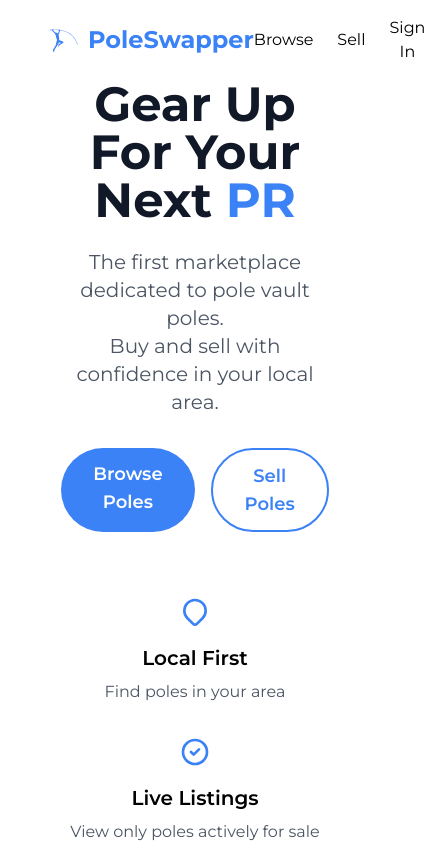
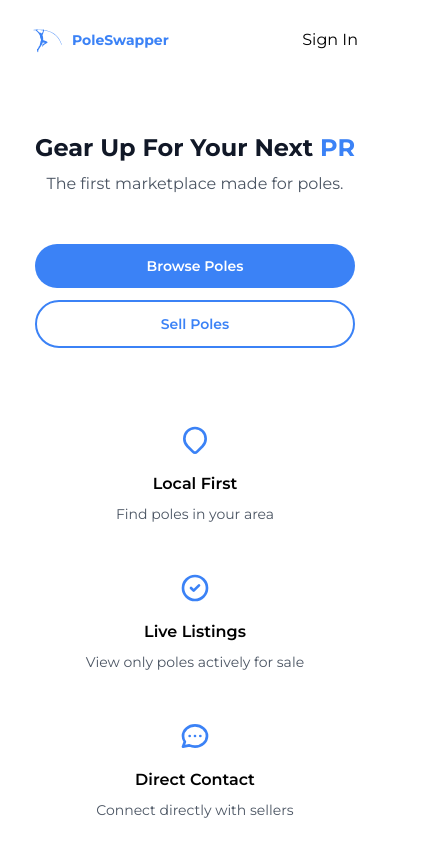
Before and after one commit to joonhoswe/PoleSwap, a React (Vite) app: page / in a window 390 px wide. Shown: the top 844 px of the page, 425 px wide, since content can reach past the window. Built offline with nearby package versions, Linux system fonts and the light colour scheme; no server answers.

Commit message:
mobile friendly tweaks

```diff
--- a/src/components/Navbar.jsx
+++ b/src/components/Navbar.jsx
@@ -1,14 +1,18 @@
 import { Link } from "react-router-dom";
 import { RoutePaths } from "../general/RoutePaths";
 import { SignedIn, SignedOut, SignInButton, UserButton } from "@clerk/clerk-react";
+import { useState } from "react";
+import { Menu } from "lucide-react";
 
 export const Navbar = () => {
+    const [isOpen, setIsOpen] = useState(false);
+
     return (
         <div className="flex flex-row justify-between items-center h-20 w-full">
-            {/* Logo Section */}
-            <div className="flex items-center">
-                <Link to="/">
-                    <span className="text-blue-500 text-2xl font-bold flex items-center gap-2">
+            <div className="flex justify-between items-center h-20 px-4 w-full bg-white">
+                {/* Logo */}
+                <Link to="/" className="flex-shrink-0">
+                    <span className="text-blue-500 text-sm lg:text-2xl font-bold flex items-center gap-2">
                         <svg width="32" height="32" viewBox="0 0 300 250" fill="currentColor">
                             <g transform="translate(0.000000,250.000000) scale(0.100000,-0.100000)">
                                 <path d="M371 2224 c-15 -11 -53 -18 -109 -21 -90 -5 -144 -25 -124 -45 8 -8 39 -7 103 1 l93 12 99 -98 c145 -144 241 -262 281 -345 28 -61 35 -87 38 -158 4 -75 10 -96 48 -175 58 -120 61 -157 21 -234 -22 -44 -31 -74 -31 -109 0 -28 -11 -78 -25 -115 -13 -36 -27 -96 -31 -133 -7 -62 -11 -71 -54 -119 -29 -32 -56 -75 -69 -111 -12 -33 -29 -76 -38 -97 -16 -38 -55 -67 -89 -67 -15 0 -16 -10 -11 -92 7 -109 20 -155 54 -186 47 -43 58 -32 58 61 0 99 19 146 121 293 179 262 212 314 254 417 39 94 47 107 65 103 11 -3 58 -6 105 -6 l84 0 -49 -50 c-45 -46 -52 -49 -104 -52 l-56 -3 -8 -40 c-5 -22 -15 -65 -23 -96 -17 -68 -18 -111 -2 -127 20 -20 35 -13 42 20 14 68 98 141 277 240 123 67 148 85 160 115 29 77 -58 129 -361 215 l-45 13 3 50 c6 90 -18 284 -43 353 l-24 65 28 56 c15 31 39 97 53 146 15 50 36 123 48 163 14 48 26 72 35 72 32 0 254 -52 350 -81 580 -179 976 -532 1183 -1055 22 -55 44 -117 47 -138 9 -44 37 -82 53 -72 16 9 9 34 -45 181 -97 263 -227 469 -413 655 -138 138 -259 226 -440 318 -199 102 -363 159 -596 207 -70 14 -139 34 -153 44 -41 29 -69 34 -94 18 -19 -12 -44 -13 -157 -5 -74 5 -185 7 -246 4 -77 -3 -128 -1 -170 9 -74 18 -65 18 -93 -1z m518 -54 c69 -5 129 -14 135 -20 17 -17 9 -74 -17 -126 -13 -27 -28 -64 -32 -81 -3 -18 -20 -47 -37 -65 l-31 -33 -9 32 c-12 48 -47 67 -110 61 l-52 -5 -93 74 c-51 41 -111 93 -133 116 -35 36 -38 42 -23 49 26 10 260 9 402 -2z"/>
@@ -17,36 +21,69 @@ export const Navbar = () => {
                         PoleSwapper
                     </span>
                 </Link>
-            </div>
 
-            {/* Navigation Links */}
-            <div className="flex items-center gap-6">
+                {/* Desktop Navigation */}
+                <div className="hidden md:flex items-center gap-8 flex-1 justify-center">
                     <Link to={RoutePaths.LISTINGS} className="hover:text-blue-500">
                         Browse
                     </Link>
-
                     <Link to={RoutePaths.SELL} className="hover:text-blue-500">
                         Sell
                     </Link>
+                    <SignedIn>
+                        <Link to={RoutePaths.DASHBOARD} className="hover:text-blue-500">
+                            Dashboard
+                        </Link>
+                    </SignedIn>
+                </div>
 
+                {/* Right Side Controls */}
+                <div className="flex items-center gap-2">
                     <SignedOut>
                         <SignInButton className="bg-blue-500 text-white px-4 py-2 rounded-full hover:bg-blue-600">
                             Sign In
                         </SignInButton>
                     </SignedOut>
-
                     <SignedIn>
-                    {/* <Link to={RoutePaths.MY_LISTINGS} className="hover:text-blue-500">
-                        My Listings
-                    </Link> */}
-
-                    <Link to={RoutePaths.DASHBOARD} className="hover:text-blue-500">
-                        Dashboard
-                    </Link>
-
+                        <button
+                            className="md:hidden p-2"
+                            onClick={() => setIsOpen(!isOpen)}
+                        >
+                            <Menu size={24} />
+                        </button>
                         <UserButton />
                     </SignedIn>
                 </div>
             </div>
+
+            {/* Mobile Menu */}
+            {isOpen && (
+                <div className="absolute top-20 left-0 right-0 bg-white border-b border-gray-200 md:hidden">
+                    <div className="flex flex-col p-4 space-y-4">
+                        <Link
+                            to={RoutePaths.LISTINGS}
+                            className="hover:text-blue-500 p-2"
+                            onClick={() => setIsOpen(false)}
+                        >
+                            Browse
+                        </Link>
+                        <Link
+                            to={RoutePaths.SELL}
+                            className="hover:text-blue-500 p-2"
+                            onClick={() => setIsOpen(false)}
+                        >
+                            Sell
+                        </Link>
+                        <Link
+                            to={RoutePaths.DASHBOARD}
+                            className="hover:text-blue-500 p-2"
+                            onClick={() => setIsOpen(false)}
+                        >
+                            Dashboard
+                        </Link>
+                    </div>
+                </div>
+            )}
+        </div>
     );
 };
--- a/src/general/Layout.jsx
+++ b/src/general/Layout.jsx
@@ -2,7 +2,7 @@ import { Navbar } from '../components/Navbar'
 
 export const Layout = ({ children }) => {
   return (
-    <div className="flex flex-col min-h-screen w-full px-12 items-center text-black">
+    <div className="flex flex-col min-h-screen w-full px-4 lg:px-12 items-center text-black">
       <Navbar/>
       {children}
     </div>
--- a/src/pages/Home.jsx
+++ b/src/pages/Home.jsx
@@ -3,26 +3,25 @@ import { RoutePaths } from '../general/RoutePaths';
 
 export const Home = () => {
   return (
-        <div className="flex min-h-[calc(100vh-5rem)] flex-col items-center">
+    <div className="min-h-[calc(100vh-5rem)] flex flex-col">
       {/* Hero Section */}
-            <div className="flex flex-col items-center justify-center flex-1 px-4 text-center">
-                <h1 className="mb-6 text-5xl font-bold text-gray-900">
+      <div className="flex-1 flex flex-col items-center justify-center px-4 py-8 md:py-16">
+        <h1 className="text-2xl md:text-3xl lg:text-5xl font-bold text-gray-900 text-center mb-2 md:mb-6">
           Gear Up For Your Next <span className="text-blue-500">PR</span>
         </h1>
-                <p className="mb-8 text-xl text-gray-600 max-w-2xl">
-                    The first marketplace dedicated to pole vault poles. <br/>
-                    Buy and sell with confidence in your local area.
+        <p className="text-base md:text-lg lg:text-xl text-gray-600 max-w-2xl text-center mb-12 md:mb-8">
+          The first marketplace made for poles.
         </p>
-                <div className="flex gap-4">
+        <div className="flex flex-col sm:flex-row gap-3 w-full sm:w-auto">
           <Link
             to={RoutePaths.LISTINGS}
-                        className="px-8 py-3 text-lg font-semibold text-white bg-blue-500 rounded-full hover:bg-blue-600 transition-colors"
+            className="w-full sm:w-auto text-center px-6 py-3 text-sm md:text-base font-semibold text-white bg-blue-500 rounded-full hover:bg-blue-600 transition-colors"
           >
             Browse Poles
           </Link>
           <Link
             to={RoutePaths.SELL}
-                        className="px-8 py-3 text-lg font-semibold text-blue-500 border-2 border-blue-500 rounded-full hover:bg-blue-50 transition-colors"
+            className="w-full sm:w-auto text-center px-6 py-3 text-sm md:text-base font-semibold text-blue-500 border-2 border-blue-500 rounded-full hover:bg-blue-50 transition-colors"
           >
             Sell Poles
           </Link>
@@ -30,8 +29,9 @@ export const Home = () => {
       </div>
 
       {/* Features Section */}
-            <div className="w-full py-16">
-                <div className="max-w-6xl mx-auto px-4 grid grid-cols-1 md:grid-cols-3 gap-8">
+      <div className="w-full md:py-16">
+        <div className="max-w-6xl mx-auto px-4">
+          <div className="grid grid-cols-1 md:grid-cols-3 md:gap-12">
             <FeatureCard
               icon="location"
               title="Local First"
@@ -47,6 +47,7 @@ export const Home = () => {
               title="Direct Contact"
               description="Connect directly with sellers"
             />
+          </div>
         </div>
       </div>
     </div>
@@ -67,14 +68,16 @@ const FeatureCard = ({ icon, title, description }) => {
   };
 
   return (
-        <div className="text-center">
+    <div className="text-center p-6 bg-white rounded-lg">
       <div className="mb-4 text-blue-500">
         <svg className="w-8 h-8 mx-auto" fill="none" viewBox="0 0 24 24" stroke="currentColor">
           {icons[icon]}
         </svg>
       </div>
-            <h3 className="text-xl font-semibold mb-2">{title}</h3>
-            <p className="text-gray-600">{description}</p>
+      <h3 className="md:text-xl font-semibold mb-2">{title}</h3>
+      <p className="text-sm md:text-base text-gray-600">{description}</p>
     </div>
   );
 };
+
+export default Home;
```
Lines whose indentation alone changed are shown as unchanged.
